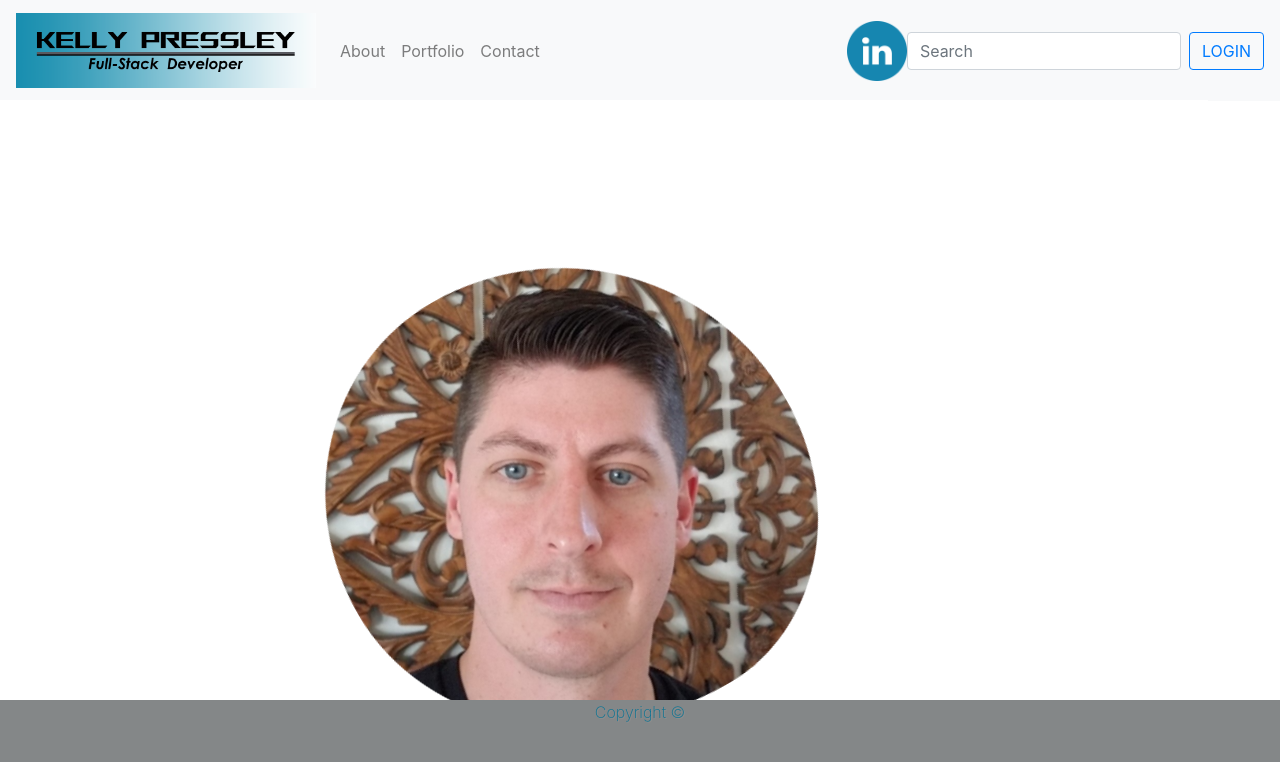
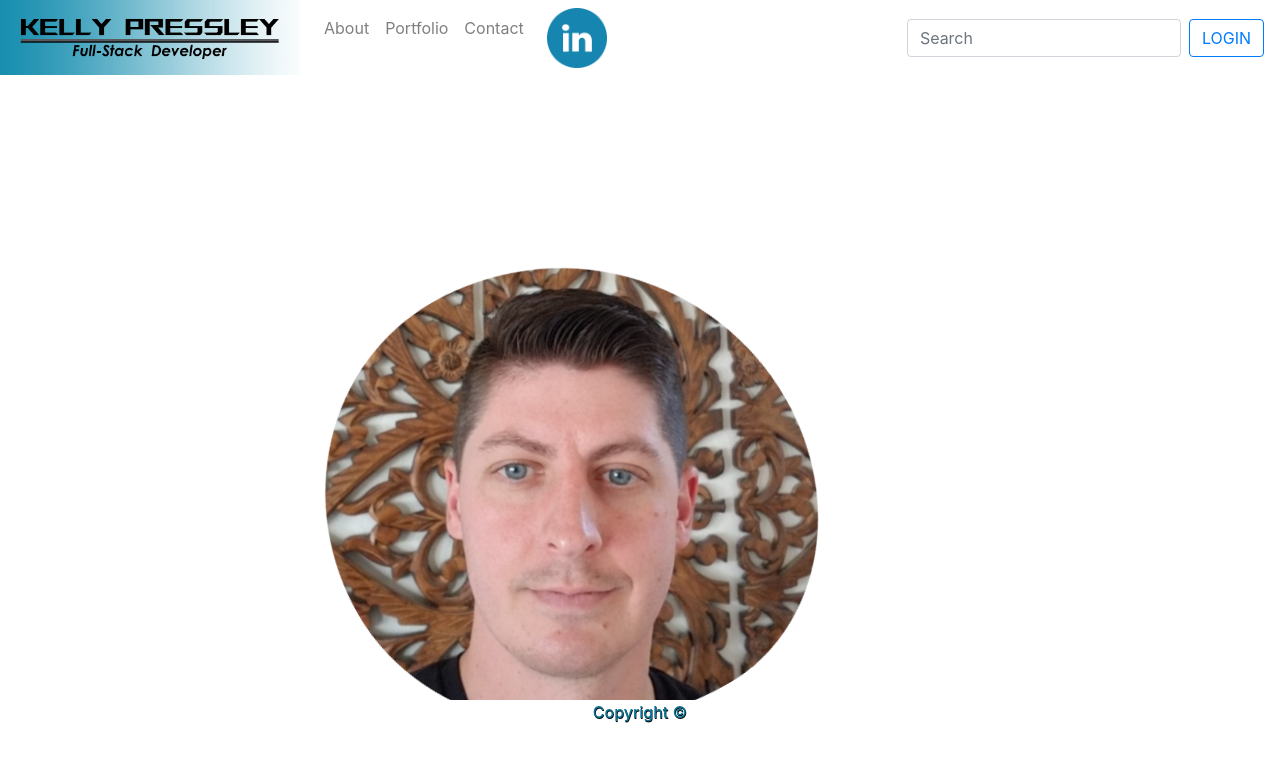
Before and after one commit to Kpressley86/NewPortfolio, a React (Create React App) app: page / in a window 1280 px wide. Shown: the top 762 px of the page. Built offline with nearby package versions, Linux system fonts and the light colour scheme.

Commit message:
adjusted header so logo fills gaps top, bottom, and left. changed header and footer color to white

```diff
--- a/src/components/About/About.js
+++ b/src/components/About/About.js
@@ -9,11 +9,11 @@ const About = () => {
 
             {/* IMAGE HOLDER */}
 
-            <div class="container">
-                <div class="box">
-                    <div class="spin-container">
-                        <div class="shape">
-                            <div class="bd"></div>
+            <div className="container">
+                <div className="box">
+                    <div className="spin-container">
+                        <div className="shape">
+                            <div className="bd"></div>
                         </div>
                     </div>
                 </div>
--- a/src/components/Footer/Footer.css
+++ b/src/components/Footer/Footer.css
@@ -1,11 +1,11 @@
 .Footer {
-    font-weight: 200;
+    font-weight: 500;
     color: rgb(11, 116, 148);
-    text-shadow: 1px 1px rgb(143, 143, 143);;
+    text-shadow: .5px .5px rgb(0, 0, 0);;
     position: absolute;
     overflow: hidden;
     bottom: 0;
     width:100%;
     height:100px;
-    background:rgb(132, 135, 136);
+    background:rgb(255, 255, 255);
 }
--- a/src/components/Header/Header.css
+++ b/src/components/Header/Header.css
@@ -1,14 +1,11 @@
 .name {
-  font-size:80px;
   color: rgb(11, 116, 148);
-  text-shadow: 2px 2px rgb(208, 208, 208);
+  text-shadow: 1px px rgb(208, 208, 208);
  }
 
  .LogoClear {
   height: auto;
   width: auto;
-  padding-top: 0!important;
-  margin-top: 0 !important;
   max-height: 150px;
   max-width: 300px;
  }
@@ -16,25 +13,14 @@
 
  /* --------LogoAnimation---------- */
 
- .top-leftStart:before{
-  border-top: 1px solid Tomato;
-  transition-timing-function: linear;
+.navbar {
+  padding-left: 0px !important;
+  padding-top: 0px !important;
+  padding-bottom: 0px !important;
 }
 
-/* bottom border */
-.top-leftStart:after{
-  border-bottom: 1px solid DodgerBlue;
-  transition-timing-function: ease-in;
+.navbar-brand {
+  padding-left: 0px !important;
+  padding-top: 0px !important;
+  padding-bottom: 0px !important;
 }
-
-/* left border */
-.top-leftStart .ui-border-element:before{
-  border-left: 1px solid smokeWhite;
-  transition-timing-function: ease-out;
-}
-
-/* right border */
-.top-leftStart .ui-border-element:after{
-   border-right: 1px solid MediumSeaGreen;
-   transition-timing-function: ease-in-out;
-}
--- a/src/components/Header/Header.js
+++ b/src/components/Header/Header.js
@@ -15,7 +15,7 @@ const Header = () => {
         <div className="header">
 
 
-            <Navbar bg="light" variant="light">
+            <Navbar bg="white" variant="light">
 
                 <Navbar.Brand href="#home">
                     <img src={LogoFade} className="LogoClear" alt="LogoClear" />
@@ -23,23 +23,13 @@ const Header = () => {
 
                 <Nav className="mr-auto">
 
+                    <Nav.Link className="name" href="#home"> About</Nav.Link>
+                    <Nav.Link className="name" href="#portfolio">Portfolio</Nav.Link>
+                    <Nav.Link className="name" href="#contact">Contact</Nav.Link>
 
-
-                    <Nav.Link className="top-leftStart ui-border-element" href="#home">
-
-                            About
-
-                    </Nav.Link>
-                    <Nav.Link className="top-leftStart" href="#portfolio">Portfolio</Nav.Link>
-                    <Nav.Link className="top-leftStart" href="#contact">Contact</Nav.Link>
-                </Nav>
-
-                <div>
-                    {/* <a id="GHub" href="https://github.com/Kpressley86?tab=repositories"><img
-                        src={GitHub} className="social" alt="Github" /></a> */}
                     <a href="https://www.linkedin.com/in/kelly-pressley-5490b3184/"><img
                         src={Link} className="social" alt="LinkedIn" /></a>
-                </div>
+                </Nav>
 
                 <Form inline>
                     <FormControl type="text" placeholder="Search" className="mr-sm-2" />
```
